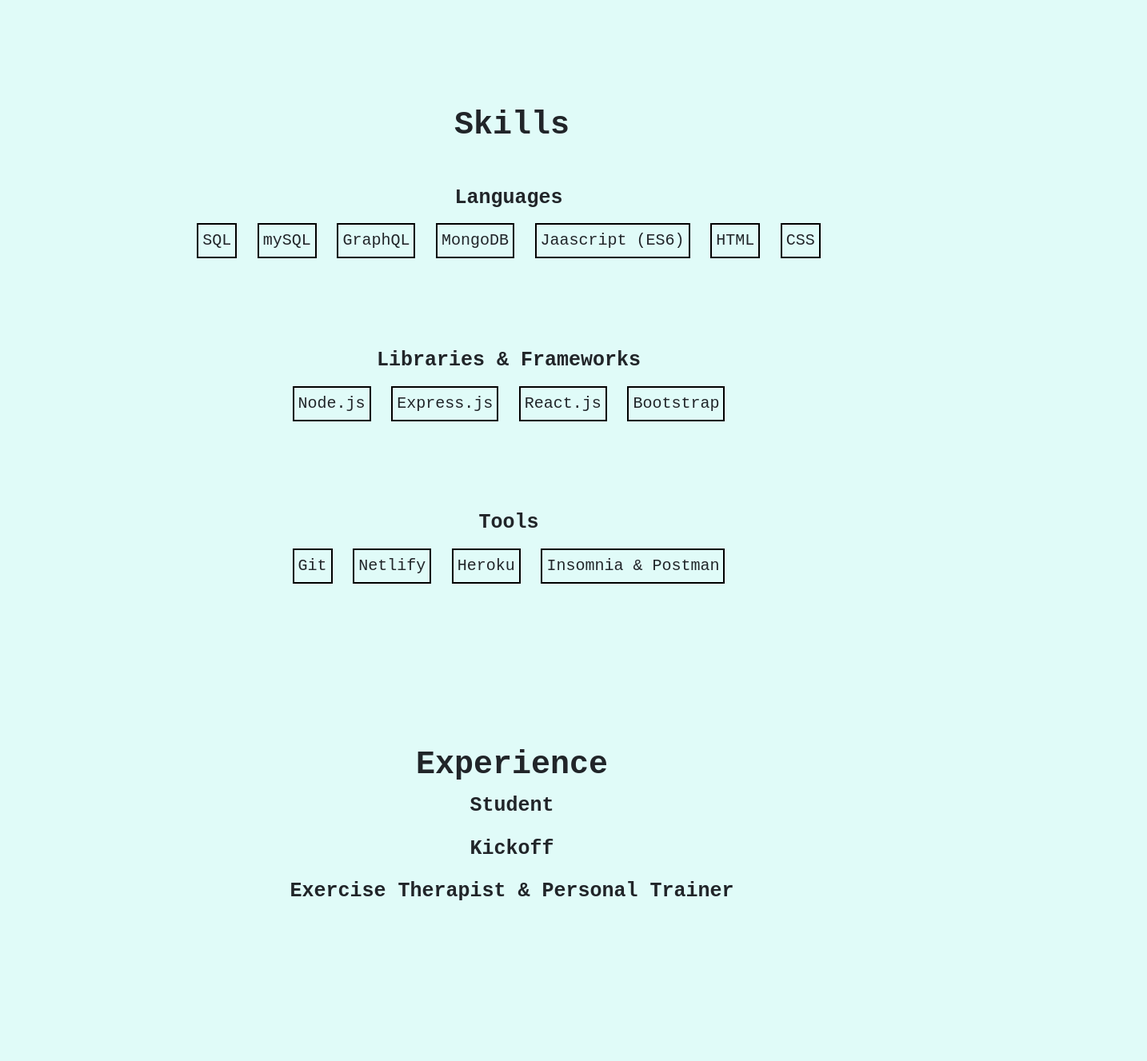
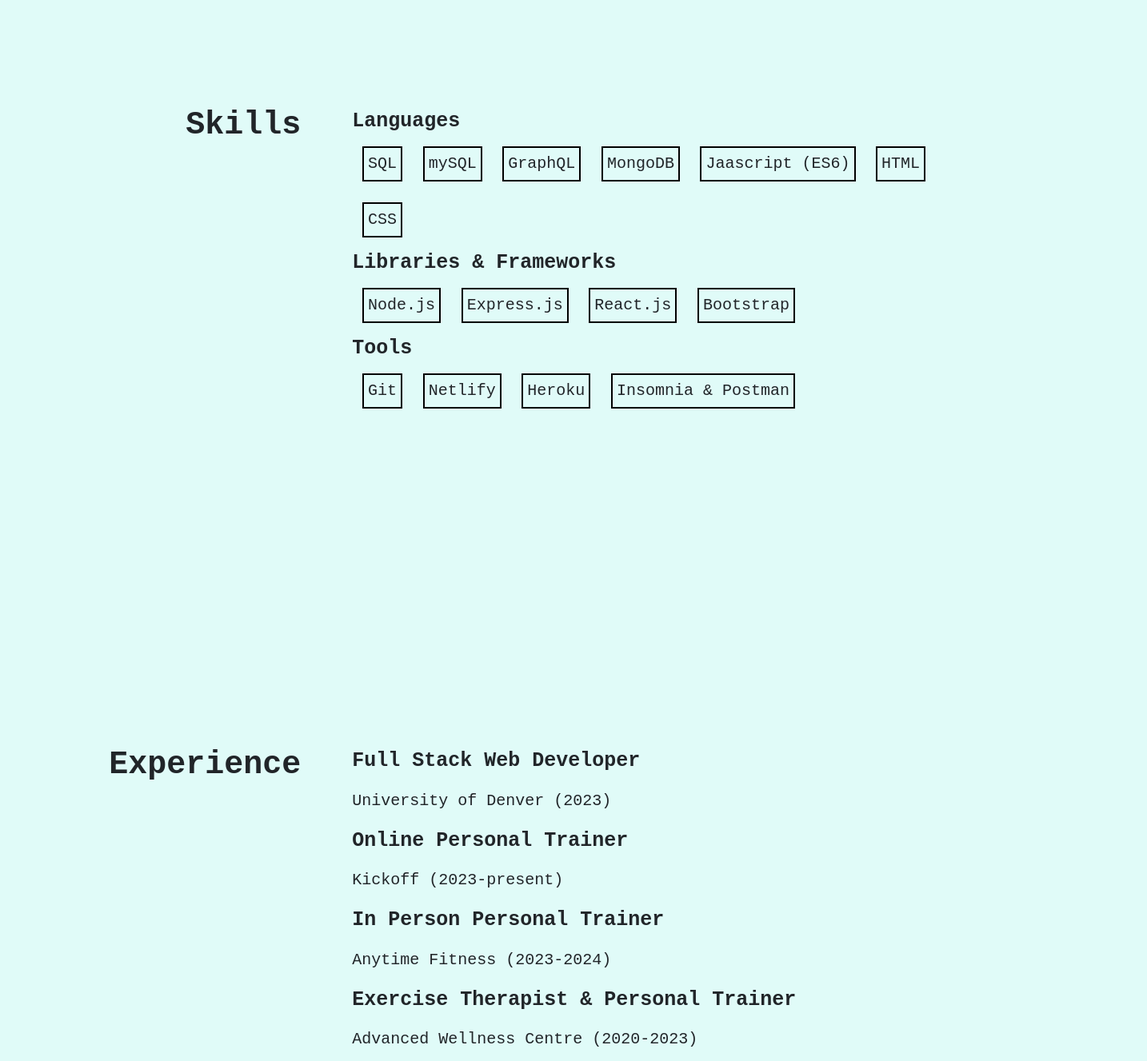
Before and after one commit to lilpinc/Portfolio, a React (Vite) app: page / in a window 1280 px wide. Shown: the part 1470-2797 px from the top of the page at 80% size, 1434 px wide, since content can reach past the window. Built offline with nearby package versions, Linux system fonts and the light colour scheme.

Commit message:
moved around the text-align to make it more clean

```diff
--- a/src/components/Body/Home/Home.css
+++ b/src/components/Body/Home/Home.css
@@ -18,14 +18,22 @@
   text-align: left;
 }
 
+.summary2 {
+  text-align: left;
+  margin: 0 5vw;
+  width: 800px;
+}
+
 #about {
-  height: 100vh;
-  width: 100vw;
+  display: flex;
+  margin-left: 10vw;
+  text-align: right;
 }
 
 #skills {
-  height: 100vh;
-  width: 100vw;
+  display: flex;
+  margin-left: 10vw;
+  text-align: right;
 }
 
 .hidden {
@@ -35,6 +43,13 @@
   transform: translateX(-50%);
 }
 
+h1 {
+  width: 20vw;
+  text-align: right;
+}
+#itsame{
+  width: 100vw;
+}
 
 .hidden3 {
   transform: translateY(50%)
@@ -57,7 +72,8 @@
 
 .languages {
   display: flex;
-  justify-content: center;
+  align-items: left;
+  flex-wrap: wrap;
 }
 
 .skills {
@@ -67,13 +83,35 @@
   font-size: 20px;
 }
 
+.stack {
+  display: block;
+}
+
 .paragraphs {
   font-size: 25px;
 }
 
 .projects {
   border: solid black 2px;
-  margin:2vh 20vw;
+  display: block;
   padding: 5px;
-  font-size: 20px;
+
 }
+
+#experience {
+  display: flex;
+  margin-left: 10vw;
+  text-align: right;
+}
+
+#projects {
+  display: flex;
+  margin-left: 10vw;
+  text-align: right;
+}
+
+#education {
+  display: flex;
+  margin-left: 10vw;
+  text-align: right;
+}
--- a/src/components/Body/Home/Home.jsx
+++ b/src/components/Body/Home/Home.jsx
@@ -11,6 +11,7 @@
             entries.forEach((entry) => {
                 if (entry.isIntersecting) {
                     entry.target.classList.add('show');
+                    observer.unobserve(entry.target)
                 } else {
                     entry.target.classList.remove('show');
                 }
@@ -22,21 +23,23 @@
 
 
 
-
     return (
         <>
             <main>
                 <header className="home" id="home">
-                    <h1 className="summary">Hi, I'm Anna Britta!</h1>
+                    <h1 id="itsame" className="summary">Hi, I'm Anna Britta!</h1>
                     <p className="size summary">I am a full stack web developer who enjoys creating aesthetic designs with efficient and easy to read code.</p>
                 </header>
                 <section id="about" ref={(el) => hiddenElementsRef.current.push(el)} className="hidden">
                     <h1><b>About</b></h1>
+                    <div className='summary summary2'>
                         <p className="school-info paragraphs">I want to talk all about me!</p>
+                    </div>
                 </section>
                 <section id="skills" ref={(el) => hiddenElementsRef.current.push(el)} className="hidden">
                     <h1><b>Skills</b></h1>
-                    <ul className="school-info paragraphs"><b>Languages</b>
+                    <div className='stack summary summary2'>
+                        <div className="school-info paragraphs"><b>Languages</b>
                             <div className="languages">
                                 <li className="skills">SQL</li>
                                 <li className="skills">mySQL</li>
@@ -46,46 +49,56 @@
                                 <li className="skills">HTML</li>
                                 <li className="skills">CSS</li>
                             </div>
-                    </ul>
-                    <ul className="school-info paragraphs"><b>Libraries & Frameworks</b>
+                        </div>
+                        <div className="school-info paragraphs"><b>Libraries & Frameworks</b>
                             <div className="languages">
                                 <li className="skills">Node.js</li>
                                 <li className="skills">Express.js</li>
                                 <li className="skills">React.js</li>
                                 <li className="skills">Bootstrap</li>
                             </div>
-                    </ul>
-                    <ul className="school-info paragraphs"><b>Tools</b>
+                        </div>
+                        <div className="school-info paragraphs"><b>Tools</b>
                             <div className="languages">
                                 <li className="skills">Git</li>
                                 <li className="skills">Netlify</li>
                                 <li className="skills">Heroku</li>
                                 <li className="skills">Insomnia & Postman</li>
                             </div>
-                    </ul>
+                        </div>
+                    </div>
                 </section>
                 <section id="experience" ref={(el) => hiddenElementsRef.current.push(el)} className="hidden">
                     <h1><b>Experience</b></h1>
-                    <p className="school-info paragraphs"><b>Student</b></p>
-                    <p className="school-info paragraphs"><b>Kickoff</b></p>
+                    <div className='summary summary2'>
+                        <p className="school-info paragraphs"><b>Full Stack Web Developer</b></p>
+                        <p className="school-info">University of Denver (2023)</p>
+                        <p className="school-info paragraphs"><b>Online Personal Trainer</b></p>
+                        <p className="school-info">Kickoff (2023-present)</p>
+                        <p className="school-info paragraphs"><b>In Person Personal Trainer</b></p>
+                        <p className="school-info">Anytime Fitness (2023-2024)</p>
                         <p className="school-info paragraphs"><b>Exercise Therapist & Personal Trainer</b></p>
+                        <p className="school-info">Advanced Wellness Centre (2020-2023)</p>
+                    </div>
                 </section>
-                <section id="projects" className="hidden">
+                <section id="projects" ref={(el) => hiddenElementsRef.current.push(el)} className="hidden">
                     <h1><b>Projects</b></h1>
+                    <div className='summary summary2'>
                         <p className="school-info paragraphs projects"><b>OmniHealth Records</b></p>
                         <p className="school-info paragraphs projects"><b>Project Hyperdrive</b></p>
                         <p className="school-info paragraphs projects"><b>ABP Fitness</b></p>
+                    </div>
                 </section>
                 <section id="education" ref={(el) => hiddenElementsRef.current.push(el)} className="hidden hidden3">
                     <h1><b>Education</b></h1>
-                    <ul className='summary'>
+                    <div className='summary summary2'>
                         <p className="school-name ">University of Denver (2023) </p>
                         <p className="school-info">Full Stack Coding Boot Camp</p>
                         <p className="school-name">Old Dominion University (2018-2019)</p>
                         <p className="school-info">M.S. Exercise Science</p>
                         <p className="school-name">Virginia Polytechnic Institute and State University (2013-2017)</p>
                         <p className="school-info">B.S. Biological Sciences</p>
-                    </ul>
+                    </div>
                 </section>
             </main>
         </>
```
Lines whose indentation alone changed are shown as unchanged.
